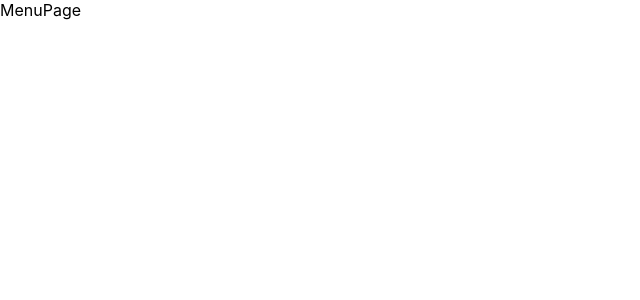
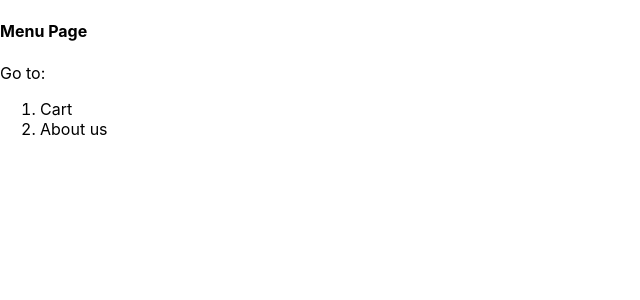
Before and after one commit to Urszuja/Carma.Restaurant.Project.Typescript.NextJS, a Next.js app in the folder carma-app/: page /menu in a window 1280 px wide. Shown: the top 300 px of the page, without its empty margins (0-640 px from the left). Built offline with nearby package versions, Linux system fonts and the light colour scheme.

Commit message:
routes with example links added

```diff
--- a/carma-app/pages/menu/index.tsx
+++ b/carma-app/pages/menu/index.tsx
@@ -1,8 +1,19 @@
 import React from 'react'
+import Link from 'next/link'
 
 function MenuPage() {
   return (
-    <div>MenuPage</div>
+    <div>
+        <h4>Menu Page</h4>
+        <div>
+            <p>Go to:</p>
+            <ol>
+                <li><Link href='/order'>Cart</Link></li>
+                <li><Link href='/about'>About us</Link></li>
+            </ol>
+        </div>
+
+    </div>
   )
 }
 
```
Also changed, not shown: carma-app/pages/about/index.tsx (added, +17 -0 lines), carma-app/pages/order/final.tsx (added, +9 -0 lines), carma-app/pages/order/index.tsx (added, +12 -0 lines), carma-app/pages/order/list.tsx (added, +10 -0 lines).
